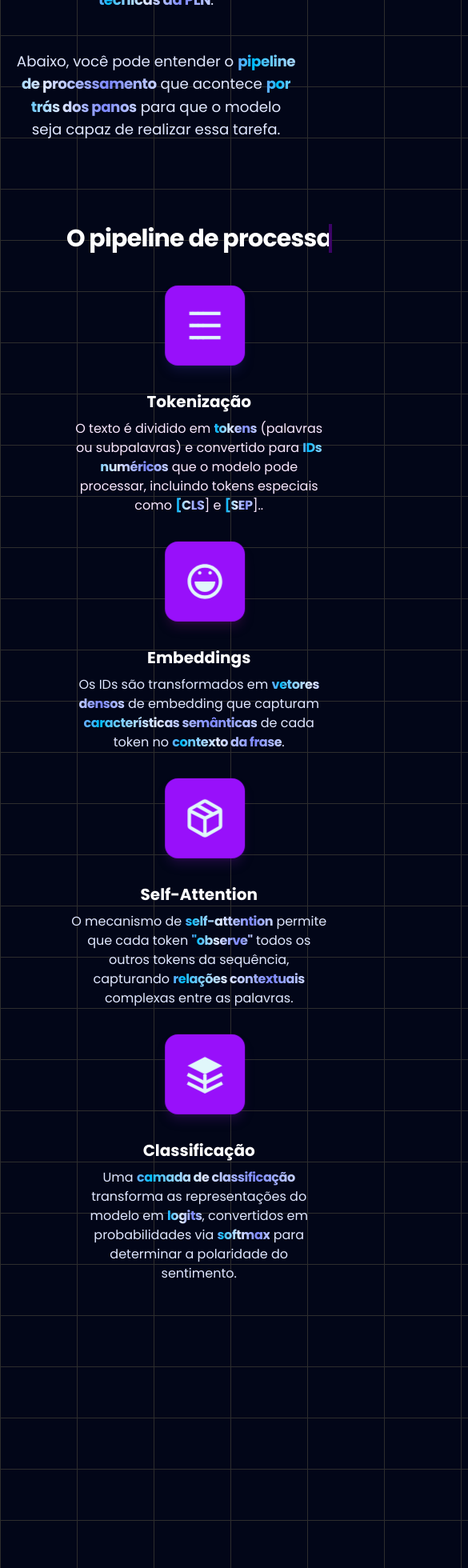
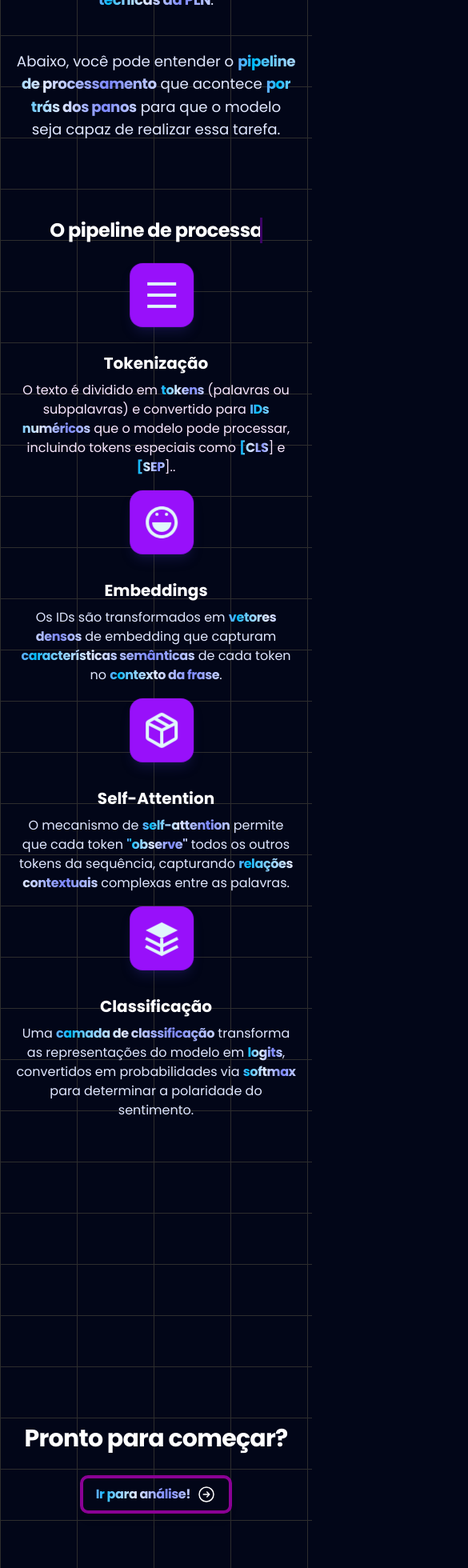
Before and after one commit to FernandoAurelius/sentiment-analysis-front, a Vue app: page / in a window 390 px wide. Shown: the part 1428-3388 px from the top of the page at 80% size, 585 px wide, since content can reach past the window. Built offline with nearby package versions, Linux system fonts and the light colour scheme; the HTML template or start-up script is replaced by a standard one.

Commit message:
feat: update VITE_API_URL to production URL fix(WelcomeScreen.vue): make welcome screen responsive

```diff
--- a/src/components/WelcomeScreen.vue
+++ b/src/components/WelcomeScreen.vue
@@ -96,18 +96,18 @@ export default defineComponent({
         </div>
     </section>
     <section
-        class="on-scroll-hidden grid place-items-center align-center min-h-screen p-5 box-border opacity-0 transition-all duration-1000 blur-xs -translate-x-full">
-        <div class="relative inline-block mb-10">
+        class="on-scroll-hidden grid place-items-center align-center min-h-screen p-3 md:p-5 box-border opacity-0 transition-all duration-1000 blur-xs -translate-x-full">
+        <div class="relative inline-block mb-6 md:mb-10 w-full text-center">
             <h2
-                class="text-3xl md:text-5xl font-bold text-white text-center overflow-hidden whitespace-nowrap my-0 mx-auto tracking-tight border-r-[0.15em] border-solid [border-color:transparent] [animation:var(--animate-typing-text),var(--animate-typing-cursor)]">
+                class="text-2xl md:text-5xl font-bold text-white text-center overflow-hidden whitespace-nowrap my-0 mx-auto tracking-tight border-r-[0.15em] border-solid [border-color:transparent] [animation:var(--animate-typing-text),var(--animate-typing-cursor)]">
                 O pipeline de processamento...
             </h2>
         </div>
-        <div class="w-full flex flex-wrap justify-center gap-8 max-w-6xl">
+        <div class="w-full flex flex-wrap justify-center gap-4 md:gap-8 px-2">
             <div
-                class="on-scroll-hidden flex flex-col items-center opacity-0 transition-all duration-1000 blur-xs -translate-x-full max-w-xs">
+                class="on-scroll-hidden flex flex-col items-center opacity-0 transition-all duration-1000 blur-xs -translate-x-full w-full sm:w-[45%] md:max-w-xs">
                 <div
-                    class="w-full max-w-[100px] h-[100px] m-2 rounded-2xl p-6 bg-purple-600 flex items-center justify-center shadow-lg hover:bg-purple-500 transition-all shadow-indigo-900/30 animate-float">
+                    class="w-full max-w-[80px] md:max-w-[100px] h-[80px] md:h-[100px] m-2 rounded-2xl p-4 md:p-6 bg-purple-600 flex items-center justify-center shadow-lg hover:bg-purple-500 transition-all shadow-indigo-900/30 animate-float">
                     <svg viewBox="0 0 24 24" class="w-full h-full" fill="none" xmlns="http://www.w3.org/2000/svg">
                         <path d="M3 4H21V6H3V4ZM3 11H21V13H3V11ZM3 18H21V20H3V18Z" fill="#E0F7FA" />
                         <circle cx="5" cy="5" r="1" fill="#E0F7FA" />
@@ -140,9 +140,9 @@ export default defineComponent({
             </div>
 
             <div
-                class="on-scroll-hidden flex flex-col items-center opacity-0 transition-all duration-1000 blur-xs -translate-x-full max-w-xs">
+                class="on-scroll-hidden flex flex-col items-center opacity-0 transition-all duration-1000 blur-xs -translate-x-full w-full sm:w-[45%] md:max-w-xs">
                 <div
-                    class="w-full max-w-[100px] h-[100px] m-2 rounded-2xl p-6 bg-purple-600 flex items-center justify-center shadow-lg hover:bg-purple-500 transition-all shadow-fuchsia-900/30 animate-float">
+                    class="w-full max-w-[80px] md:max-w-[100px] h-[80px] md:h-[100px] m-2 rounded-2xl p-4 md:p-6 bg-purple-600 flex items-center justify-center shadow-lg hover:bg-purple-500 transition-all shadow-indigo-900/30 animate-float">
                     <svg viewBox="0 0 24 24" class="w-full h-full" fill="none" xmlns="http://www.w3.org/2000/svg">
                         <path
                             d="M12 2C6.48 2 2 6.48 2 12C2 17.52 6.48 22 12 22C17.52 22 22 17.52 22 12C22 6.48 17.52 2 12 2ZM12 20C7.59 20 4 16.41 4 12C4 7.59 7.59 4 12 4C16.41 4 20 7.59 20 12C20 16.41 16.41 20 12 20Z"
@@ -170,9 +170,9 @@ export default defineComponent({
             </div>
 
             <div
-                class="on-scroll-hidden flex flex-col items-center opacity-0 transition-all duration-1000 blur-xs -translate-x-full max-w-xs">
+                class="on-scroll-hidden flex flex-col items-center opacity-0 transition-all duration-1000 blur-xs -translate-x-full w-full sm:w-[45%] md:max-w-xs">
                 <div
-                    class="w-full max-w-[100px] h-[100px] m-2 rounded-2xl p-6 bg-purple-600 flex items-center justify-center shadow-lg hover:bg-purple-500 transition-all shadow-purple-900/30 animate-float">
+                    class="w-full max-w-[80px] md:max-w-[100px] h-[80px] md:h-[100px] m-2 rounded-2xl p-4 md:p-6 bg-purple-600 flex items-center justify-center shadow-lg hover:bg-purple-500 transition-all shadow-indigo-900/30 animate-float">
                     <svg viewBox="0 0 24 24" class="w-full h-full" fill="none" xmlns="http://www.w3.org/2000/svg">
                         <path
                             d="M21 16.5C21 16.88 20.79 17.21 20.47 17.38L12.57 21.82C12.41 21.94 12.21 22 12 22C11.79 22 11.59 21.94 11.43 21.82L3.53 17.38C3.21 17.21 3 16.88 3 16.5V7.5C3 7.12 3.21 6.79 3.53 6.62L11.43 2.18C11.59 2.06 11.79 2 12 2C12.21 2 12.41 2.06 12.57 2.18L20.47 6.62C20.79 6.79 21 7.12 21 7.5V16.5Z"
@@ -195,9 +195,9 @@ export default defineComponent({
             </div>
 
             <div
-                class="on-scroll-hidden flex flex-col items-center opacity-0 transition-all duration-1000 blur-xs -translate-x-full max-w-xs">
+                class="on-scroll-hidden flex flex-col items-center opacity-0 transition-all duration-1000 blur-xs -translate-x-full w-full sm:w-[45%] md:max-w-xs">
                 <div
-                    class="w-full max-w-[100px] h-[100px] m-2 rounded-2xl p-6 bg-purple-600 flex items-center justify-center shadow-lg hover:bg-purple-500 transition-all shadow-purple-900/30 animate-float">
+                    class="w-full max-w-[80px] md:max-w-[100px] h-[80px] md:h-[100px] m-2 rounded-2xl p-4 md:p-6 bg-purple-600 flex items-center justify-center shadow-lg hover:bg-purple-500 transition-all shadow-indigo-900/30 animate-float">
                     <svg viewBox="0 0 24 24" class="w-full h-full" fill="none" xmlns="http://www.w3.org/2000/svg">
                         <path d="M12 2L2 7L12 12L22 7L12 2Z" fill="#E0F7FA" />
                         <path d="M2 17L12 22L22 17" stroke="#E0F7FA" stroke-width="2" />
@@ -220,13 +220,15 @@ export default defineComponent({
         </div>
     </section>
     <section
-        class="on-scroll-hidden grid place-items-center align-center min-h-screen p-5 box-border opacity-0 transition-all duration-1000 blur-xs -translate-x-full">
-        <div>
+        class="on-scroll-hidden grid place-items-center align-center min-h-screen p-4 md:p-5 box-border opacity-0 transition-all duration-1000 blur-xs -translate-x-full">
+        <div class="flex flex-col items-center justify-center">
             <h2
-                class="text-6xl md:text-3xl font-bold text-white text-center overflow-hidden whitespace-nowrap mb-20 mx-auto tracking-tight">
+                class="text-3xl md:text-5xl lg:text-6xl font-bold text-white text-center mb-8 md:mb-12 lg:mb-20 mx-auto tracking-tight">
                 Pronto para começar?
             </h2>
-            <NavigationButton />
+            <div class="w-full flex justify-center">
+                <NavigationButton />
+            </div>
         </div>
     </section>
 </template>
```
Also changed, not shown: 1 other file (tests, documents, lock files or other folders).
